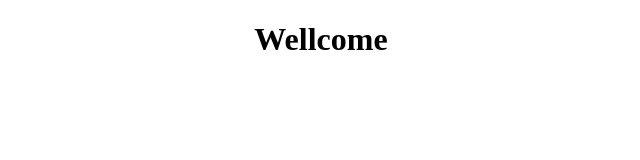
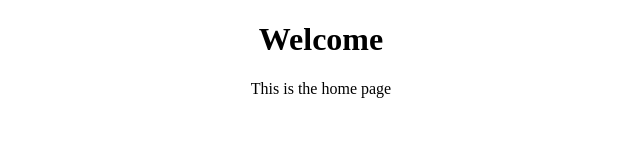
Before and after one commit to Jen-0/Test-codes, a plain HTML site: page index.html in a window 1280 px wide. Shown: the whole page, without its empty margins (319-959 px from the left). Drawn offline with Linux system fonts and the light colour scheme.

Commit message:
welcome home page

```diff
--- a/index.html
+++ b/index.html
@@ -6,6 +6,9 @@
     <title>Document</title>
 </head>
 <body>
-    <center><h1>Wellcome</h1></center>
+<div style="display: block; text-align: center;">
+    <h1>Welcome</h1>
+    <p>This is the home page</p>
+</div>
 </body>
 </html>
```
